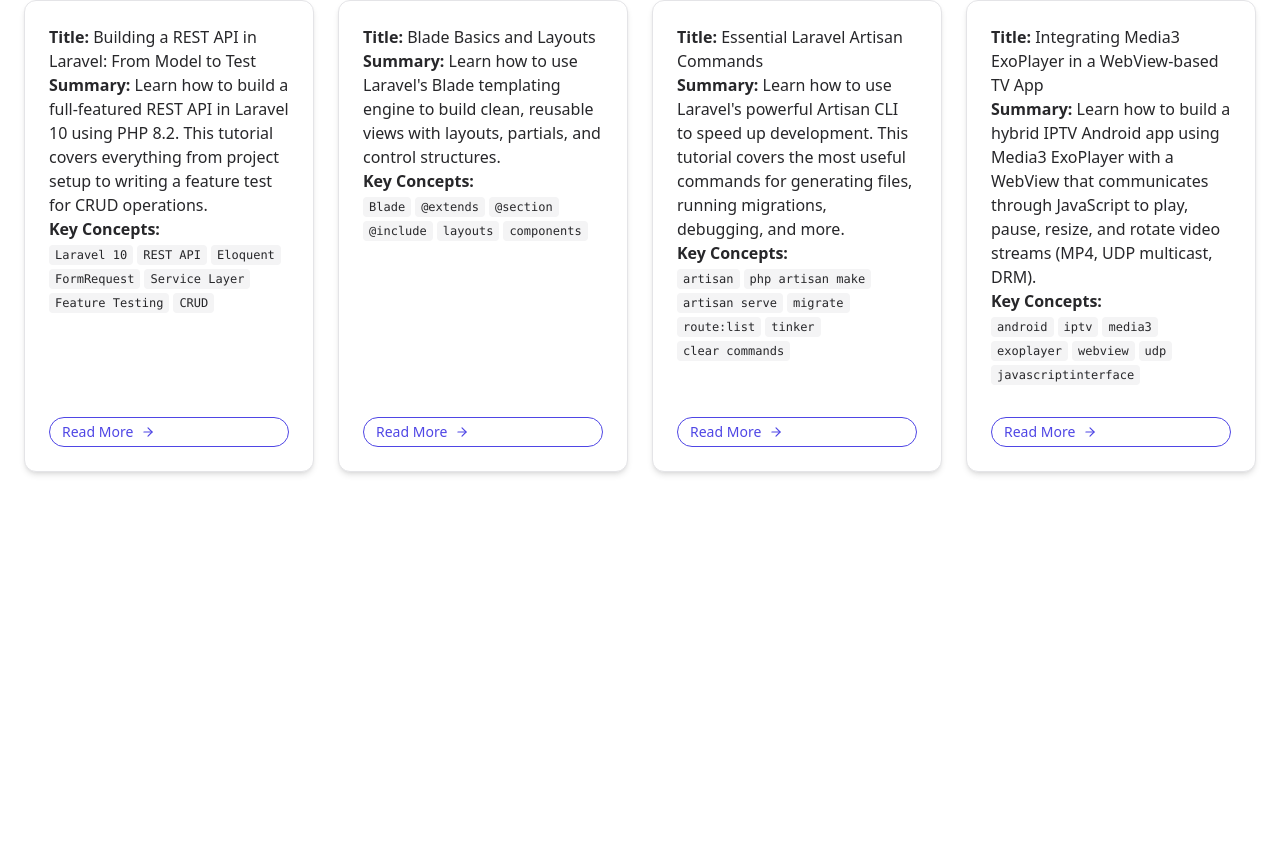
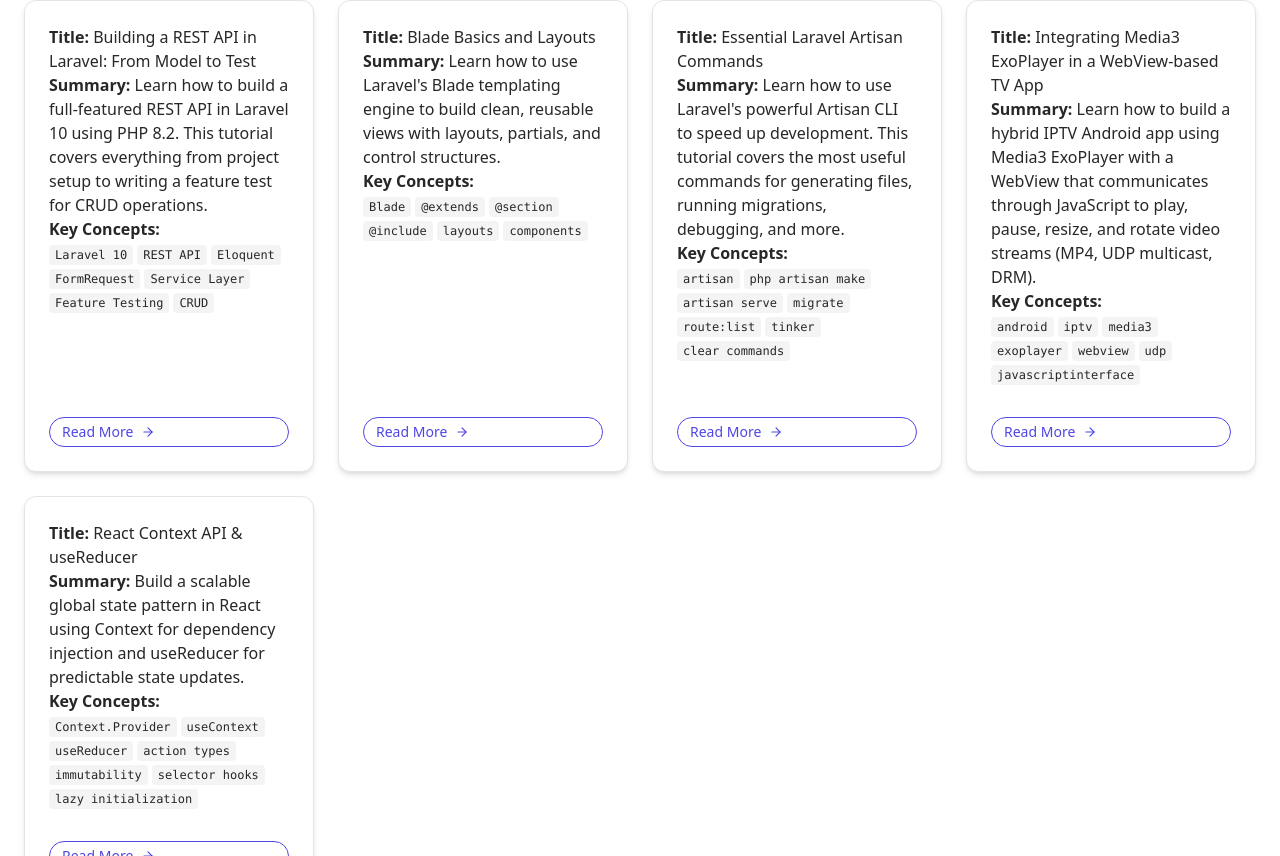
Before and after one commit to yeshansachithak/Project-SnippetForge, a React (Vite) app in the folder app/: page / in a window 1280 px wide. Shown: the part 1944-2800 px from the top of the page. Before the commit the page ends 2480 px from the top, so only its background shows below. Built offline with nearby package versions, Linux system fonts and the light colour scheme.

Commit message:
build-n-deploy

```diff
--- a/app/package.json
+++ b/app/package.json
@@ -6,6 +6,7 @@
         "generate-snippets": "node scripts/generateSnippets.js",
         "dev": "yarn generate-snippets && vite",
         "build": "vite build && cp -r public/snippets dist/",
+        "build-n-deploy": "yarn build && firebase deploy",
         "preview": "vite preview"
     },
     "dependencies": {
--- a/app/src/data/snippets.js
+++ b/app/src/data/snippets.js
@@ -274,6 +274,22 @@
       "javascriptinterface"
     ],
     "file": "/snippets/20-media3-webview-player.md"
+  },
+  {
+    "id": 21,
+    "slug": "react-context-api-n-usereducer",
+    "title": "React Context API & useReducer",
+    "summary": "Build a scalable global state pattern in React using Context for dependency injection and useReducer for predictable state updates.",
+    "keyConcepts": [
+      "Context.Provider",
+      "useContext",
+      "useReducer",
+      "action types",
+      "immutability",
+      "selector hooks",
+      "lazy initialization"
+    ],
+    "file": "/snippets/21-react-context-api-n-usereducer.md"
   }
 ];
 
```
Also changed, not shown: 1 other file (tests, documents, lock files or other folders).
